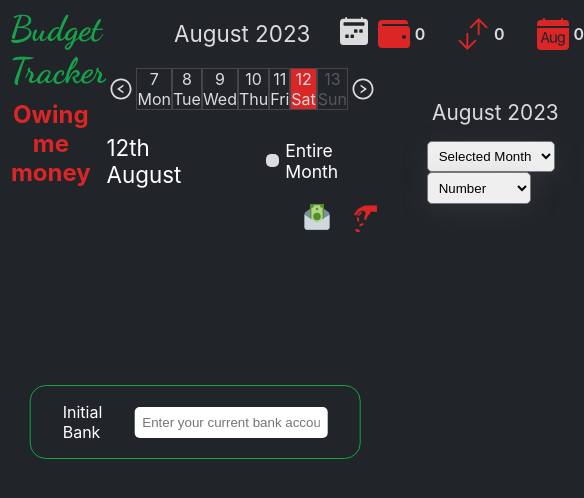
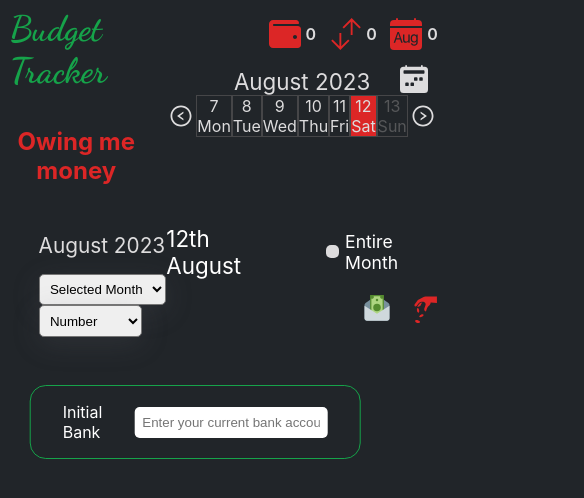
Before and after one commit to almasiwe11/BudgetTracker, a React app: page / in a window 390 px wide. Shown: the top 498 px of the page, 584 px wide, since content can reach past the window. Built offline with nearby package versions, Linux system fonts and the light colour scheme; the HTML template or start-up script is replaced by a standard one; a web font is replaced by a local one.

Commit message:
first responsive steps

```diff
--- a/src/app.scss
+++ b/src/app.scss
@@ -1,6 +1,6 @@
 .app {
   display: grid;
-  grid-template-columns: 1fr minmax(24rem 2fr) minmax(15rem 1fr);
+  grid-template-columns: 1fr 2fr 1fr;
   grid-template-rows: 8vh min-content 1fr 7vh;
   width: 95%;
   margin: 0 auto;
@@ -80,3 +80,46 @@ li {
   margin-bottom: 1rem;
   font-size: 1.3rem;
 }
+
+@media (max-width: 1227px) {
+  .app {
+    display: grid;
+    grid-template-columns: 1fr 2fr;
+    grid-template-rows: 8vh, min-content, min-content;
+    width: 95%;
+    margin: 0 auto;
+  }
+
+  .dateMonth {
+    grid-row: 2/3;
+  }
+
+  .calendarGrid {
+    grid-row: 3/4;
+  }
+
+  .tracker {
+    grid-row: 4/5;
+  }
+
+  .owers {
+    margin-top: 2rem;
+    grid-column: 1/2;
+    grid-row: 3/4;
+  }
+
+  .stats {
+    grid-column: 1/2;
+    grid-row: 4/5;
+    width: 100%;
+    text-align: start;
+  }
+
+  .rightHeader {
+    gap: 5%;
+  }
+
+  .stats__selected-month {
+    text-align: start;
+  }
+}
--- a/style.css
+++ b/style.css
@@ -347,7 +347,7 @@ input[type=number] {
 
 .app {
   display: grid;
-  grid-template-columns: 1fr minmax(24rem 2fr) minmax(15rem 1fr);
+  grid-template-columns: 1fr 2fr 1fr;
   grid-template-rows: 8vh min-content 1fr 7vh;
   width: 95%;
   margin: 0 auto;
@@ -428,6 +428,41 @@ li {
   font-size: 1.3rem;
 }
 
+@media (max-width: 1227px) {
+  .app {
+    display: grid;
+    grid-template-columns: 1fr 2fr;
+    grid-template-rows: 8vh, min-content, min-content;
+    width: 95%;
+    margin: 0 auto;
+  }
+  .dateMonth {
+    grid-row: 2/3;
+  }
+  .calendarGrid {
+    grid-row: 3/4;
+  }
+  .tracker {
+    grid-row: 4/5;
+  }
+  .owers {
+    margin-top: 2rem;
+    grid-column: 1/2;
+    grid-row: 3/4;
+  }
+  .stats {
+    grid-column: 1/2;
+    grid-row: 4/5;
+    width: 100%;
+    text-align: start;
+  }
+  .rightHeader {
+    gap: 5%;
+  }
+  .stats__selected-month {
+    text-align: start;
+  }
+}
 :root {
   --color-black-1: #1e1f21;
   --color-grey-1: #404040;
```
Also changed, not shown: 1 other file (tests, documents, lock files or other folders).
